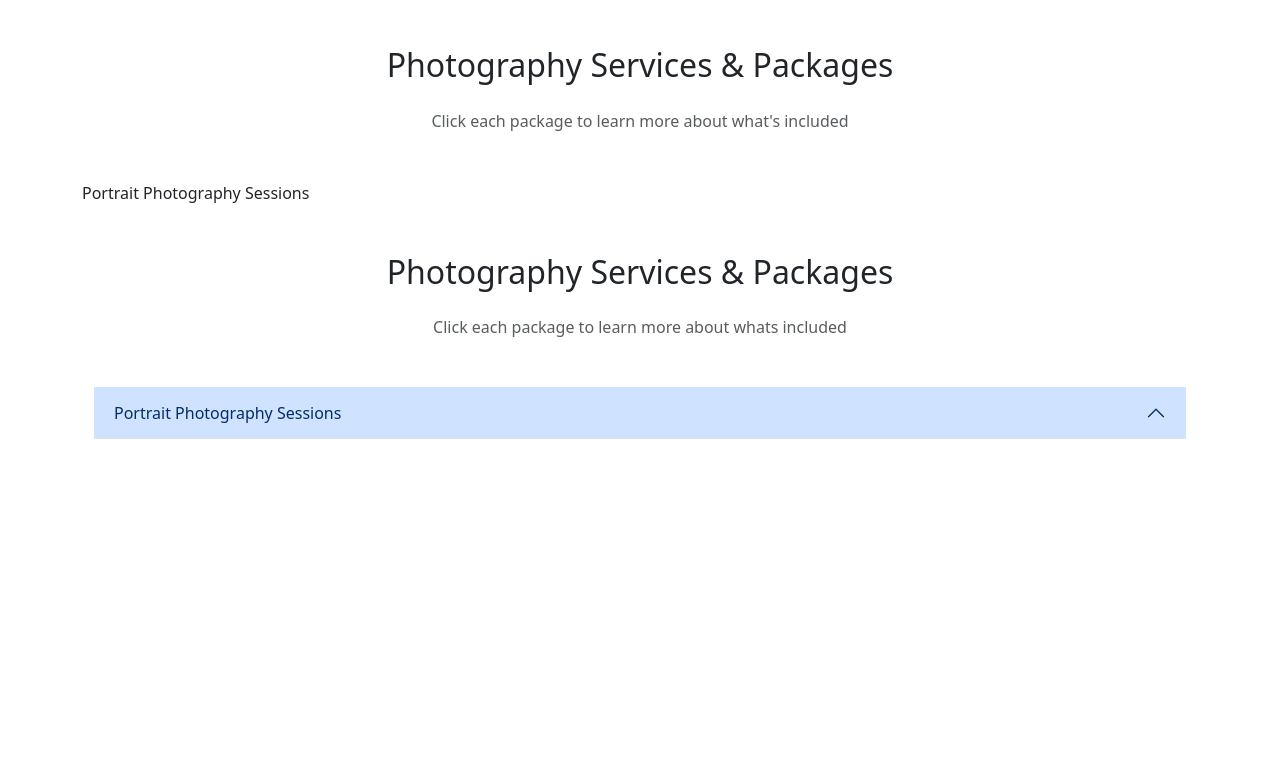
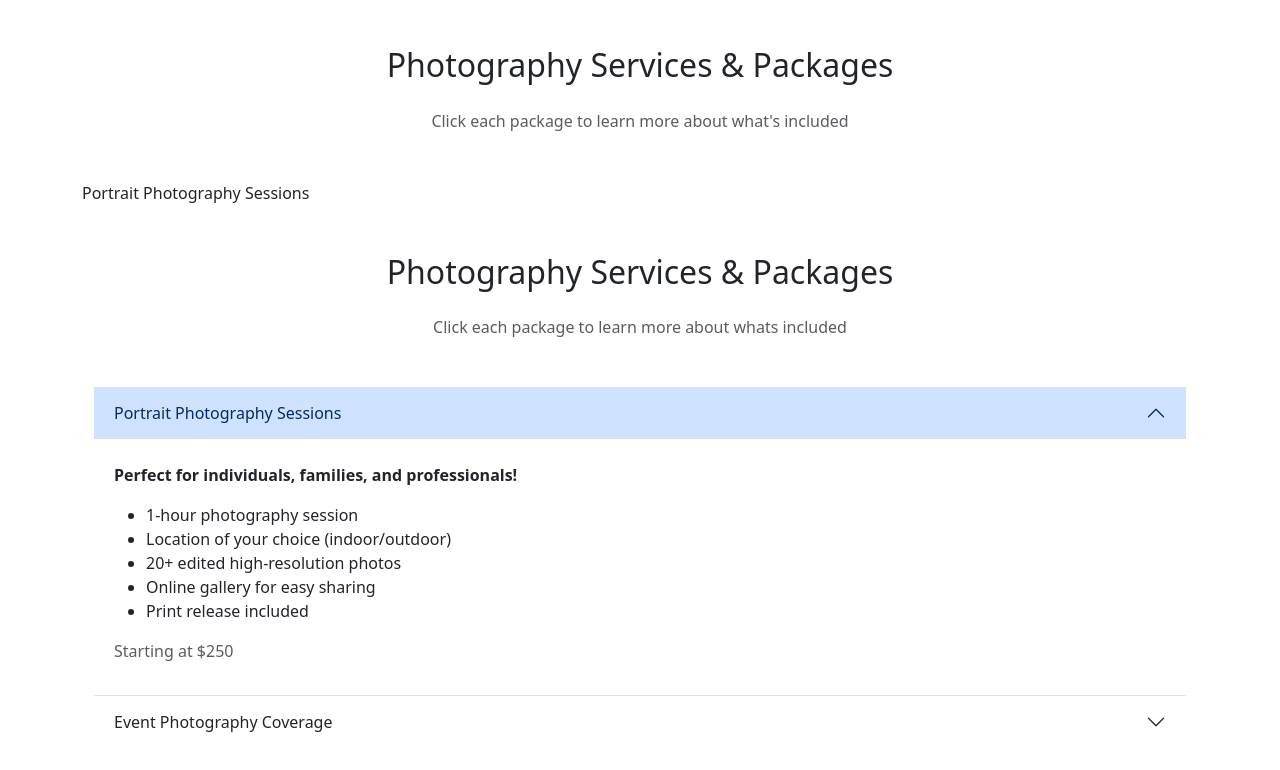
Before and after one commit to ari-trinity/custom-framework-website, a plain HTML site: page index.html in a window 1280 px wide. Shown: the part 711-1481 px from the top of the page. Before the commit the page ends 1198 px from the top, so only its background shows below. Drawn offline with nearby package versions, Linux system fonts and the light colour scheme; a script that the page names is missing.

Commit message:
add package details for Portrait and Event photography

```diff
--- a/index.html
+++ b/index.html
@@ -125,6 +125,27 @@
 									Portrait Photography Sessions
 								</button>
 							</h3>
+							<div id="service1" class="accordion-collapse collapse show" data-bs-parent="#servicesAccordion">
+								<div class="accordion-body">
+									<strong>Perfect for individuals, families, and professionals!</strong>
+									<ul class="mt-3">
+										<li>1-hour photography session</li>
+										<li>Location of your choice (indoor/outdoor)</li>
+										<li>20+ edited high-resolution photos</li>
+										<li>Online gallery for easy sharing</li>
+										<li>Print release included</li>
+									</ul>
+									<p class="text-muted">Starting at $250</p>
+								</div>
+							</div>
+						</div>
+
+						<div class="accordion-item"> <!-- package 2 for event photography -->
+							<h3 class="accordion-header">
+								<button class="accordion-button collapsed" type="button" data-bs-toggle="collapse" data-bs-target="#service2">
+									Event Photography Coverage
+								</button>
+							</h3>
 						</div>
 					</div>
 				</section>
```
